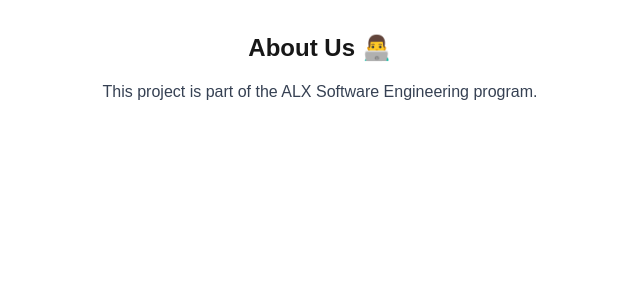
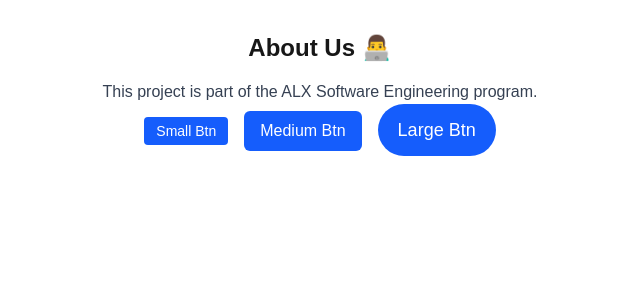
Before and after one commit to princepiper28/alx-project-0x02-setup, a Next.js app in the folder alx-project-0x02/: page /about in a window 1280 px wide. Shown: the top 300 px of the page, without its empty margins (320-960 px from the left). Built offline with nearby package versions, Linux system fonts and the light colour scheme.

Commit message:
Add reusable Button component with size and shape props, used on /about page

```diff
--- /dev/null
+++ b/alx-project-0x02/components/common/Button.tsx
@@ -0,0 +1,21 @@
+import React from 'react';
+import { type ButtonProps } from '@/interfaces';
+
+const sizeClasses = {
+  small: 'px-3 py-1 text-sm',
+  medium: 'px-4 py-2 text-base',
+  large: 'px-5 py-3 text-lg',
+};
+
+const Button: React.FC<ButtonProps> = ({ label, size, shape, onClick }) => {
+  return (
+    <button
+      onClick={onClick}
+      className={`bg-blue-600 text-white ${sizeClasses[size]} ${shape} hover:bg-blue-700 transition`}
+    >
+      {label}
+    </button>
+  );
+};
+
+export default Button;
--- a/alx-project-0x02/interfaces/index.ts
+++ b/alx-project-0x02/interfaces/index.ts
@@ -8,3 +8,10 @@
   title: string;
   content: string;
 }
+
+export interface ButtonProps {
+  label: string;
+  size: 'small' | 'medium' | 'large';
+  shape: 'rounded-sm' | 'rounded-md' | 'rounded-full';
+  onClick?: () => void;
+}
--- a/alx-project-0x02/pages/about.tsx
+++ b/alx-project-0x02/pages/about.tsx
@@ -1,4 +1,6 @@
 import Head from 'next/head';
+import Button from '@/components/common/Button';
+import React from 'react';
 
 export default function AboutPage() {
   return (
@@ -9,6 +11,12 @@
       <main className="p-8 text-center">
         <h1 className="text-2xl font-bold">About Us 👨‍💻</h1>
         <p className="mt-4 text-gray-700">This project is part of the ALX Software Engineering program.</p>
+
+        <div className="space-x-4">
+          <Button label="Small Btn" size="small" shape="rounded-sm" />
+          <Button label="Medium Btn" size="medium" shape="rounded-md" />
+          <Button label="Large Btn" size="large" shape="rounded-full" />
+        </div>
       </main>
     </>
   );
```
